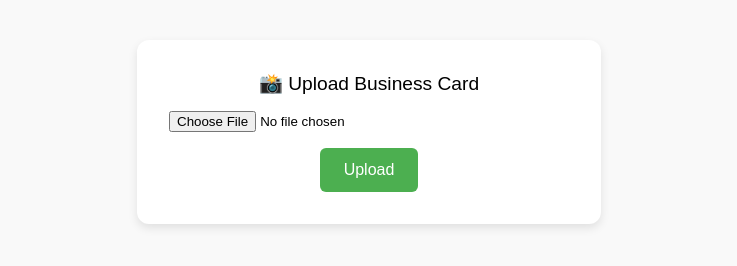
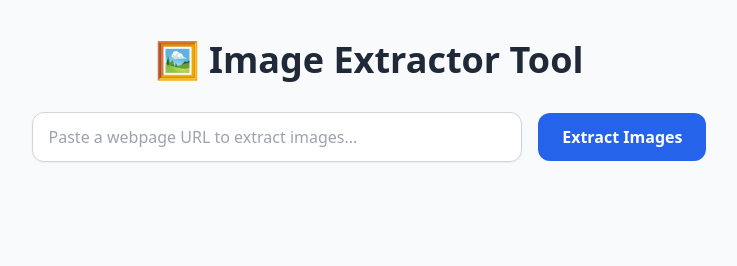
Before and after one commit to Oni-ichan/-AUTO-BC, a plain HTML site: page index.html in a window 1280 px wide. Shown: the whole page, without its empty margins (271-1008 px from the left). Drawn offline with nearby package versions, Linux system fonts and the light colour scheme.

Commit message:
Update index.html

```diff
--- a/index.html
+++ b/index.html
@@ -1,56 +1,94 @@
 <!DOCTYPE html>
-<html lang="en">
+<html lang="en" class="bg-gray-50">
   <head>
     <meta charset="UTF-8" />
-  <meta name="viewport" content="width=device-width, initial-scale=1.0"/>
-  <title>Business Card Uploader</title>
-  <style>
-    body {
-      font-family: sans-serif;
-      display: flex;
-      flex-direction: column;
-      align-items: center;
-      justify-content: center;
-      padding: 2rem;
-      background-color: #f9f9f9;
+    <meta name="viewport" content="width=device-width, initial-scale=1.0" />
+    <title>Image Extractor</title>
+    <script src="https://cdn.tailwindcss.com"></script>
+  </head>
+  <body class="font-sans">
+    <div class="max-w-3xl mx-auto px-4 py-10 space-y-8">
+      <h1 class="text-4xl font-bold text-center text-gray-800">
+        🖼️ Image Extractor Tool
+      </h1>
+
+      <div class="flex flex-col md:flex-row gap-4 items-center justify-center">
+        <input
+          type="text"
+          id="urlInput"
+          placeholder="Paste a webpage URL to extract images..."
+          class="w-full md:w-2/3 px-4 py-3 border border-gray-300 rounded-xl shadow-sm focus:outline-none focus:ring-2 focus:ring-blue-500"
+        />
+        <button
+          onclick="extractImages()"
+          class="px-6 py-3 bg-blue-600 text-white font-semibold rounded-xl hover:bg-blue-700 transition"
+        >
+          Extract Images
+        </button>
+      </div>
+
+      <div id="loading" class="text-center text-gray-600 hidden">Extracting...</div>
+
+      <div id="imageList" class="space-y-6"></div>
+    </div>
+
+    <script>
+      async function extractImages() {
+        const url = document.getElementById("urlInput").value.trim();
+        const loading = document.getElementById("loading");
+        const list = document.getElementById("imageList");
+        list.innerHTML = "";
+        loading.classList.remove("hidden");
+
+        if (!url) {
+          alert("Please enter a valid URL");
+          return;
         }
-    form {
-      background: white;
-      padding: 2rem;
-      border-radius: 12px;
-      box-shadow: 0 4px 10px rgba(0,0,0,0.1);
-      text-align: center;
-      width: 100%;
-      max-width: 400px;
+
+        try {
+          const response = await fetch(
+            "https://ssss23323.app.n8n.cloud/webhook/image-extract",
+            {
+              method: "POST",
+              headers: {
+                "Content-Type": "application/json",
+              },
+              body: JSON.stringify({ url }),
             }
-    label {
-      display: block;
-      margin-bottom: 1rem;
-      font-size: 1.2rem;
+          );
+
+          const data = await response.json();
+          const images = data.images || [];
+
+          if (images.length === 0) {
+            list.innerHTML =
+              '<p class="text-center text-red-600">No images found.</p>';
+          } else {
+            images.forEach((src, i) => {
+              const container = document.createElement("div");
+              container.className = "bg-white p-4 rounded-xl shadow";
+
+              const title = document.createElement("p");
+              title.className = "mb-2 text-gray-600 text-sm";
+              title.textContent = `Image ${i + 1}`;
+
+              const img = document.createElement("img");
+              img.src = src;
+              img.className =
+                "w-full h-auto rounded-xl border border-gray-200";
+
+              container.appendChild(title);
+              container.appendChild(img);
+              list.appendChild(container);
+            });
           }
-    input[type="file"] {
-      margin-bottom: 1rem;
-      width: 100%;
+        } catch (error) {
+          console.error("Error:", error);
+          alert("Failed to extract images.");
+        } finally {
+          loading.classList.add("hidden");
         }
-    button {
-      background-color: #4CAF50;
-      color: white;
-      padding: 0.8rem 1.5rem;
-      border: none;
-      border-radius: 6px;
-      font-size: 1rem;
-      cursor: pointer;
       }
-    button:hover {
-      background-color: #45a049;
-    }
-  </style>
-</head>
-<body>
-  <form action="https://ssss23323.app.n8n.cloud/webhook-test/69a793d4-a376-4820-82de-5c49b2b3bf85" method="post" enctype="multipart/form-data">
-    <label for="file">📸 Upload Business Card</label>
-    <input type="file" name="file" accept="image/*" capture="environment" required />
-    <button type="submit">Upload</button>
-  </form>
+    </script>
   </body>
 </html>
```
Lines whose indentation alone changed are shown as unchanged.
